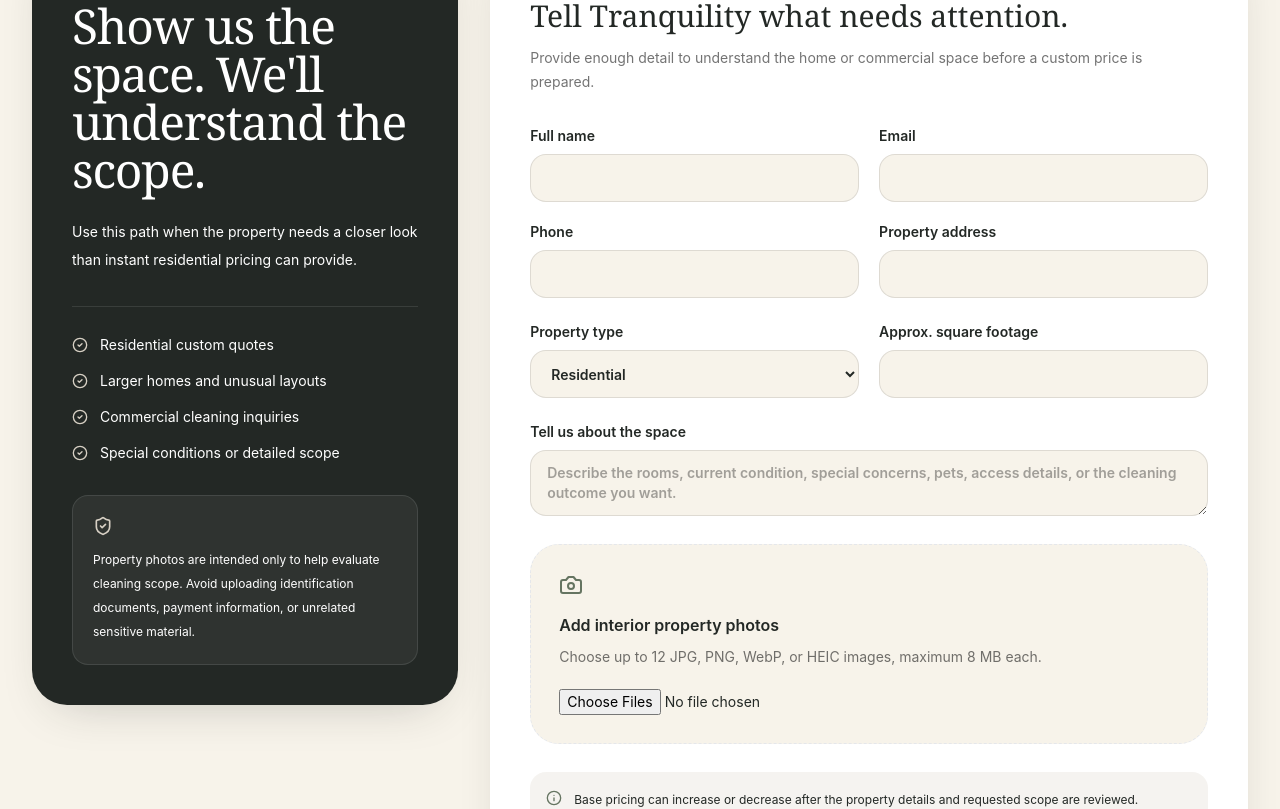
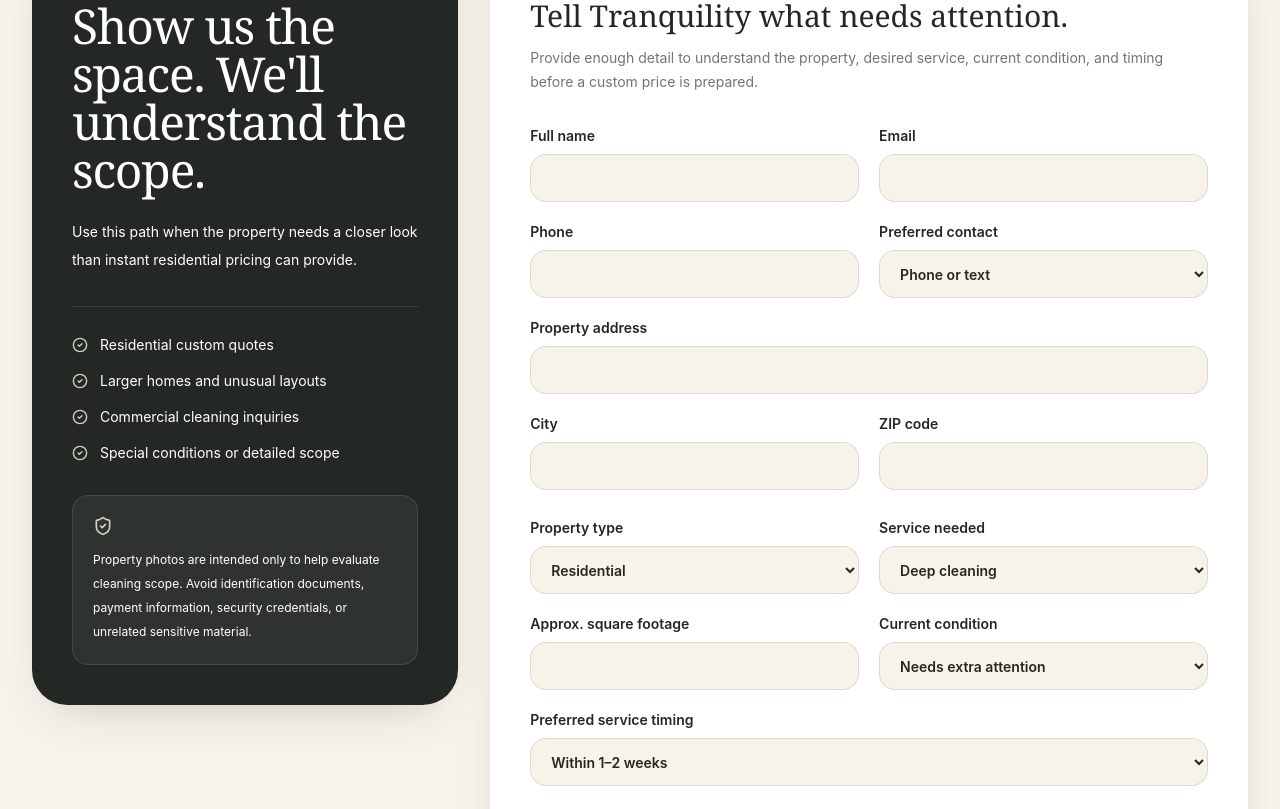
Before and after one commit to EXPRESS-AUDIO-POWER-COMPANY/tranquility-platform, a React (Vite) app: page /quote in a window 1280 px wide. Shown: the part 260-1069 px from the top of the page. Built offline with nearby package versions, Linux system fonts and the light colour scheme.

Commit message:
feat: complete virtual quote profile and image review UX

```diff
--- a/src/pages/Quote.tsx
+++ b/src/pages/Quote.tsx
@@ -1,40 +1,98 @@
-import { Camera, CheckCircle2, FileImage, Info, ShieldCheck } from 'lucide-react'
-import { useState, type FormEvent } from 'react'
+import { Camera, CheckCircle2, FileImage, Info, ShieldCheck, Trash2 } from 'lucide-react'
+import { useEffect, useMemo, useState, type FormEvent } from 'react'
 import { Button } from '@/components/ui/Button'
-import { siteConfig } from '@/config/site'
 
 const MAX_FILES = 12
 const MAX_FILE_SIZE = 8 * 1024 * 1024
-const acceptedTypes = new Set(['image/jpeg', 'image/png', 'image/webp', 'image/heic'])
+const MAX_TOTAL_SIZE = 50 * 1024 * 1024
+const acceptedTypes = new Set(['image/jpeg', 'image/png', 'image/webp', 'image/heic', 'image/heif'])
+
+function isAcceptedImage(file: File) {
+  if (acceptedTypes.has(file.type)) return true
+  if (file.type) return false
+  return /\.(jpe?g|png|webp|heic|heif)$/i.test(file.name)
+}
+
+function formatBytes(bytes: number) {
+  if (bytes < 1024 * 1024) return `${Math.max(1, Math.round(bytes / 1024))} KB`
+  return `${(bytes / (1024 * 1024)).toFixed(1)} MB`
+}
 
 export function Quote() {
   const [files, setFiles] = useState<File[]>([])
   const [error, setError] = useState<string | null>(null)
-  const [notice, setNotice] = useState<string | null>(null)
+  const [readyForReview, setReadyForReview] = useState(false)
+  const [fullName, setFullName] = useState('')
+  const [email, setEmail] = useState('')
+  const [phone, setPhone] = useState('')
+  const [address, setAddress] = useState('')
+  const [city, setCity] = useState('')
+  const [postalCode, setPostalCode] = useState('')
+  const [propertyType, setPropertyType] = useState('residential')
+  const [serviceInterest, setServiceInterest] = useState('deep-cleaning')
+  const [squareFootage, setSquareFootage] = useState('')
+  const [condition, setCondition] = useState('needs-review')
+  const [preferredTiming, setPreferredTiming] = useState('Within 1–2 weeks')
+  const [contactPreference, setContactPreference] = useState('Phone or text')
+  const [details, setDetails] = useState('')
+
+  const previews = useMemo(
+    () => files.map((file) => ({
+      file,
+      url: ['image/jpeg', 'image/png', 'image/webp'].includes(file.type) ? URL.createObjectURL(file) : null,
+    })),
+    [files],
+  )
+
+  useEffect(() => () => {
+    previews.forEach(({ url }) => {
+      if (url) URL.revokeObjectURL(url)
+    })
+  }, [previews])
 
   function handleFiles(nextFiles: FileList | null) {
     if (!nextFiles) return
     const selected = Array.from(nextFiles)
+    const combined = [...files, ...selected]
 
-    if (selected.length > MAX_FILES) {
+    if (combined.length > MAX_FILES) {
       setError(`Choose up to ${MAX_FILES} images per quote request.`)
       return
     }
 
-    const invalid = selected.find((file) => !acceptedTypes.has(file.type) || file.size > MAX_FILE_SIZE)
+    const invalid = selected.find((file) => !isAcceptedImage(file) || file.size > MAX_FILE_SIZE)
     if (invalid) {
-      setError('Each image must be JPG, PNG, WebP, or HEIC and no larger than 8 MB.')
+      setError('Each image must be JPG, PNG, WebP, HEIC, or HEIF and no larger than 8 MB.')
       return
     }
 
-    setFiles(selected)
+    const totalSize = combined.reduce((sum, file) => sum + file.size, 0)
+    if (totalSize > MAX_TOTAL_SIZE) {
+      setError('The combined image selection must stay under 50 MB.')
+      return
+    }
+
+    const deduped = combined.filter((file, index, list) =>
+      list.findIndex((candidate) => candidate.name === file.name && candidate.size === file.size && candidate.lastModified === file.lastModified) === index,
+    )
+
+    setFiles(deduped)
     setError(null)
+    setReadyForReview(false)
+  }
+
+  function removeFile(target: File) {
+    setFiles((current) => current.filter((file) => file !== target))
+    setError(null)
+    setReadyForReview(false)
   }
 
   function handleSubmit(event: FormEvent<HTMLFormElement>) {
     event.preventDefault()
-    setNotice(`Your quote profile is ready for the secure submission layer. Until online persistence is activated, contact ${siteConfig.phone} or ${siteConfig.email} for immediate assistance.`)
+    setReadyForReview(true)
   }
+
+  const totalUploadSize = files.reduce((sum, file) => sum + file.size, 0)
 
   return (
     <section className="px-5 py-14 lg:px-8 lg:py-20">
@@ -54,7 +112,7 @@
             </div>
             <div className="mt-8 rounded-2xl border border-white/10 bg-white/[0.055] p-5">
               <ShieldCheck className="size-5 text-tranquility-stone" aria-hidden="true" />
-              <p className="mt-3 text-xs leading-6 text-white/58">Property photos are intended only to help evaluate cleaning scope. Avoid uploading identification documents, payment information, or unrelated sensitive material.</p>
+              <p className="mt-3 text-xs leading-6 text-white/58">Property photos are intended only to help evaluate cleaning scope. Avoid identification documents, payment information, security credentials, or unrelated sensitive material.</p>
             </div>
           </aside>
 
@@ -62,53 +120,120 @@
             <div>
               <p className="eyebrow">Property details</p>
               <h2 className="mt-4 font-serif text-3xl">Tell Tranquility what needs attention.</h2>
-              <p className="mt-3 max-w-2xl text-sm leading-6 text-black/55">Provide enough detail to understand the home or commercial space before a custom price is prepared.</p>
+              <p className="mt-3 max-w-2xl text-sm leading-6 text-black/55">Provide enough detail to understand the property, desired service, current condition, and timing before a custom price is prepared.</p>
             </div>
 
             <div className="mt-8 grid gap-5 sm:grid-cols-2">
-              {['Full name', 'Email', 'Phone', 'Property address'].map((label) => (
-                <label key={label} className="grid gap-2 text-sm font-semibold">
-                  {label}
-                  <input className="field" required />
-                </label>
-              ))}
+              <label className="grid gap-2 text-sm font-semibold">
+                Full name
+                <input autoComplete="name" className="field" minLength={2} onChange={(event) => { setFullName(event.target.value); setReadyForReview(false) }} required value={fullName} />
+              </label>
+              <label className="grid gap-2 text-sm font-semibold">
+                Email
+                <input autoComplete="email" className="field" onChange={(event) => { setEmail(event.target.value); setReadyForReview(false) }} required type="email" value={email} />
+              </label>
+              <label className="grid gap-2 text-sm font-semibold">
+                Phone
+                <input autoComplete="tel" className="field" inputMode="tel" minLength={10} onChange={(event) => { setPhone(event.target.value); setReadyForReview(false) }} required type="tel" value={phone} />
+              </label>
+              <label className="grid gap-2 text-sm font-semibold">
+                Preferred contact
+                <select className="field" onChange={(event) => { setContactPreference(event.target.value); setReadyForReview(false) }} value={contactPreference}>
+                  <option>Phone or text</option>
+                  <option>Email</option>
+                  <option>Either is fine</option>
+                </select>
+              </label>
+              <label className="grid gap-2 text-sm font-semibold sm:col-span-2">
+                Property address
+                <input autoComplete="street-address" className="field" minLength={4} onChange={(event) => { setAddress(event.target.value); setReadyForReview(false) }} required value={address} />
+              </label>
+              <label className="grid gap-2 text-sm font-semibold">
+                City
+                <input autoComplete="address-level2" className="field" minLength={2} onChange={(event) => { setCity(event.target.value); setReadyForReview(false) }} required value={city} />
+              </label>
+              <label className="grid gap-2 text-sm font-semibold">
+                ZIP code
+                <input autoComplete="postal-code" className="field" inputMode="numeric" onChange={(event) => { setPostalCode(event.target.value); setReadyForReview(false) }} pattern="[0-9]{5}(-[0-9]{4})?" required value={postalCode} />
+              </label>
             </div>
 
-            <div className="mt-6 grid gap-5 sm:grid-cols-2">
+            <div className="mt-7 grid gap-5 sm:grid-cols-2">
               <label className="grid gap-2 text-sm font-semibold">
                 Property type
-                <select className="field" defaultValue="residential">
+                <select className="field" onChange={(event) => { setPropertyType(event.target.value); setReadyForReview(false) }} value={propertyType}>
                   <option value="residential">Residential</option>
                   <option value="commercial">Commercial</option>
                   <option value="other">Other / not sure</option>
                 </select>
               </label>
               <label className="grid gap-2 text-sm font-semibold">
+                Service needed
+                <select className="field" onChange={(event) => { setServiceInterest(event.target.value); setReadyForReview(false) }} value={serviceInterest}>
+                  <option value="standard-cleaning">Standard residential cleaning</option>
+                  <option value="deep-cleaning">Deep cleaning</option>
+                  <option value="move-in-out">Move-in / move-out</option>
+                  <option value="commercial">Commercial cleaning</option>
+                  <option value="specialty">Specialty / not sure</option>
+                </select>
+              </label>
+              <label className="grid gap-2 text-sm font-semibold">
                 Approx. square footage
-                <input className="field" min="0" step="50" type="number" />
+                <input className="field" min="0" onChange={(event) => { setSquareFootage(event.target.value); setReadyForReview(false) }} step="50" type="number" value={squareFootage} />
+              </label>
+              <label className="grid gap-2 text-sm font-semibold">
+                Current condition
+                <select className="field" onChange={(event) => { setCondition(event.target.value); setReadyForReview(false) }} value={condition}>
+                  <option value="routine">Routine / maintained</option>
+                  <option value="needs-review">Needs extra attention</option>
+                  <option value="heavy">Heavy buildup / major reset</option>
+                  <option value="unsure">Not sure</option>
+                </select>
+              </label>
+              <label className="grid gap-2 text-sm font-semibold sm:col-span-2">
+                Preferred service timing
+                <select className="field" onChange={(event) => { setPreferredTiming(event.target.value); setReadyForReview(false) }} value={preferredTiming}>
+                  <option>As soon as possible</option>
+                  <option>Within 1–2 weeks</option>
+                  <option>Within 30 days</option>
+                  <option>Planning ahead / flexible</option>
+                </select>
               </label>
             </div>
 
-            <label className="mt-6 grid gap-2 text-sm font-semibold">
+            <label className="mt-7 grid gap-2 text-sm font-semibold">
               Tell us about the space
-              <textarea className="field min-h-36" placeholder="Describe the rooms, current condition, special concerns, pets, access details, or the cleaning outcome you want." required />
+              <textarea className="field min-h-36" maxLength={2000} onChange={(event) => { setDetails(event.target.value); setReadyForReview(false) }} placeholder="Describe the rooms, current condition, special concerns, pets, access details, stains, appliances, flooring, or the cleaning outcome you want." required value={details} />
+              <span className="text-right text-xs font-normal text-black/35">{details.length}/2000</span>
             </label>
 
             <div className="mt-7 rounded-[1.8rem] border border-dashed border-black/18 bg-tranquility-ivory p-6 sm:p-7">
               <Camera className="size-6 text-tranquility-moss" aria-hidden="true" />
               <p className="mt-4 font-semibold">Add interior property photos</p>
-              <p className="mt-2 text-sm leading-6 text-black/55">Choose up to {MAX_FILES} JPG, PNG, WebP, or HEIC images, maximum 8 MB each.</p>
-              <input accept="image/jpeg,image/png,image/webp,image/heic" className="mt-5 block w-full text-sm" multiple onChange={(event) => handleFiles(event.target.files)} type="file" />
+              <p className="mt-2 text-sm leading-6 text-black/55">Choose up to {MAX_FILES} JPG, PNG, WebP, HEIC, or HEIF images, maximum 8 MB each and 50 MB total.</p>
+              <input accept="image/jpeg,image/png,image/webp,image/heic,image/heif,.heic,.heif" className="mt-5 block w-full text-sm" multiple onChange={(event) => handleFiles(event.target.files)} type="file" />
               {error ? <p className="mt-4 text-sm font-semibold text-red-700" role="alert">{error}</p> : null}
               {files.length ? (
-                <div className="mt-5 grid gap-2 sm:grid-cols-2">
-                  {files.map((file) => (
-                    <div key={`${file.name}-${file.lastModified}`} className="flex min-w-0 items-center gap-2 rounded-xl bg-white px-3 py-2 text-xs text-black/65">
-                      <FileImage className="size-4 shrink-0 text-tranquility-moss" aria-hidden="true" />
-                      <span className="truncate">{file.name}</span>
-                    </div>
-                  ))}
-                </div>
+                <>
+                  <div className="mt-5 flex items-center justify-between gap-4 text-xs text-black/45">
+                    <span>{files.length} of {MAX_FILES} images selected</span>
+                    <span>{formatBytes(totalUploadSize)} total</span>
+                  </div>
+                  <div className="mt-4 grid gap-3 sm:grid-cols-2">
+                    {previews.map(({ file, url }) => (
+                      <div key={`${file.name}-${file.lastModified}`} className="overflow-hidden rounded-2xl border border-black/8 bg-white">
+                        {url ? <img alt="Selected property preview" className="h-36 w-full object-cover" src={url} /> : null}
+                        <div className="flex items-center gap-3 p-3 text-xs text-black/65">
+                          <FileImage className="size-4 shrink-0 text-tranquility-moss" aria-hidden="true" />
+                          <span className="min-w-0 flex-1 truncate">{file.name}</span>
+                          <button aria-label={`Remove ${file.name}`} className="grid size-8 shrink-0 place-items-center rounded-full hover:bg-tranquility-ivory" onClick={() => removeFile(file)} type="button">
+                            <Trash2 className="size-4" aria-hidden="true" />
+                          </button>
+                        </div>
+                      </div>
+                    ))}
+                  </div>
+                </>
               ) : null}
             </div>
 
@@ -122,7 +247,25 @@
               <span className="text-xs text-black/45">No payment information is requested on this form.</span>
             </div>
 
-            {notice ? <p className="mt-5 rounded-2xl border border-tranquility-sage/30 bg-tranquility-sage/10 p-4 text-sm leading-6 text-black/70" role="status">{notice}</p> : null}
+            {readyForReview ? (
+              <div className="mt-6 rounded-[1.8rem] border border-tranquility-sage/30 bg-tranquility-sage/10 p-6" role="status">
+                <div className="flex items-start gap-3">
+                  <CheckCircle2 className="mt-1 size-5 shrink-0 text-tranquility-moss" aria-hidden="true" />
+                  <div>
+                    <p className="font-serif text-2xl">Quote profile ready for secure submission.</p>
+                    <p className="mt-2 text-sm leading-6 text-black/58">The frontend has collected the scope needed for review. Production persistence and private photo upload remain intentionally deferred until the backend is connected.</p>
+                  </div>
+                </div>
+                <dl className="mt-6 grid gap-3 border-t border-black/8 pt-5 text-sm sm:grid-cols-2">
+                  <div><dt className="text-black/40">Customer</dt><dd className="mt-1 font-semibold">{fullName}</dd></div>
+                  <div><dt className="text-black/40">Property</dt><dd className="mt-1 font-semibold">{propertyType} • {city}, {postalCode}</dd></div>
+                  <div><dt className="text-black/40">Service</dt><dd className="mt-1 font-semibold">{serviceInterest.replaceAll('-', ' ')}</dd></div>
+                  <div><dt className="text-black/40">Timing</dt><dd className="mt-1 font-semibold">{preferredTiming}</dd></div>
+                  <div><dt className="text-black/40">Condition</dt><dd className="mt-1 font-semibold">{condition.replaceAll('-', ' ')}</dd></div>
+                  <div><dt className="text-black/40">Photos</dt><dd className="mt-1 font-semibold">{files.length ? `${files.length} selected` : 'No photos selected'}</dd></div>
+                </dl>
+              </div>
+            ) : null}
           </form>
         </div>
       </div>
```
